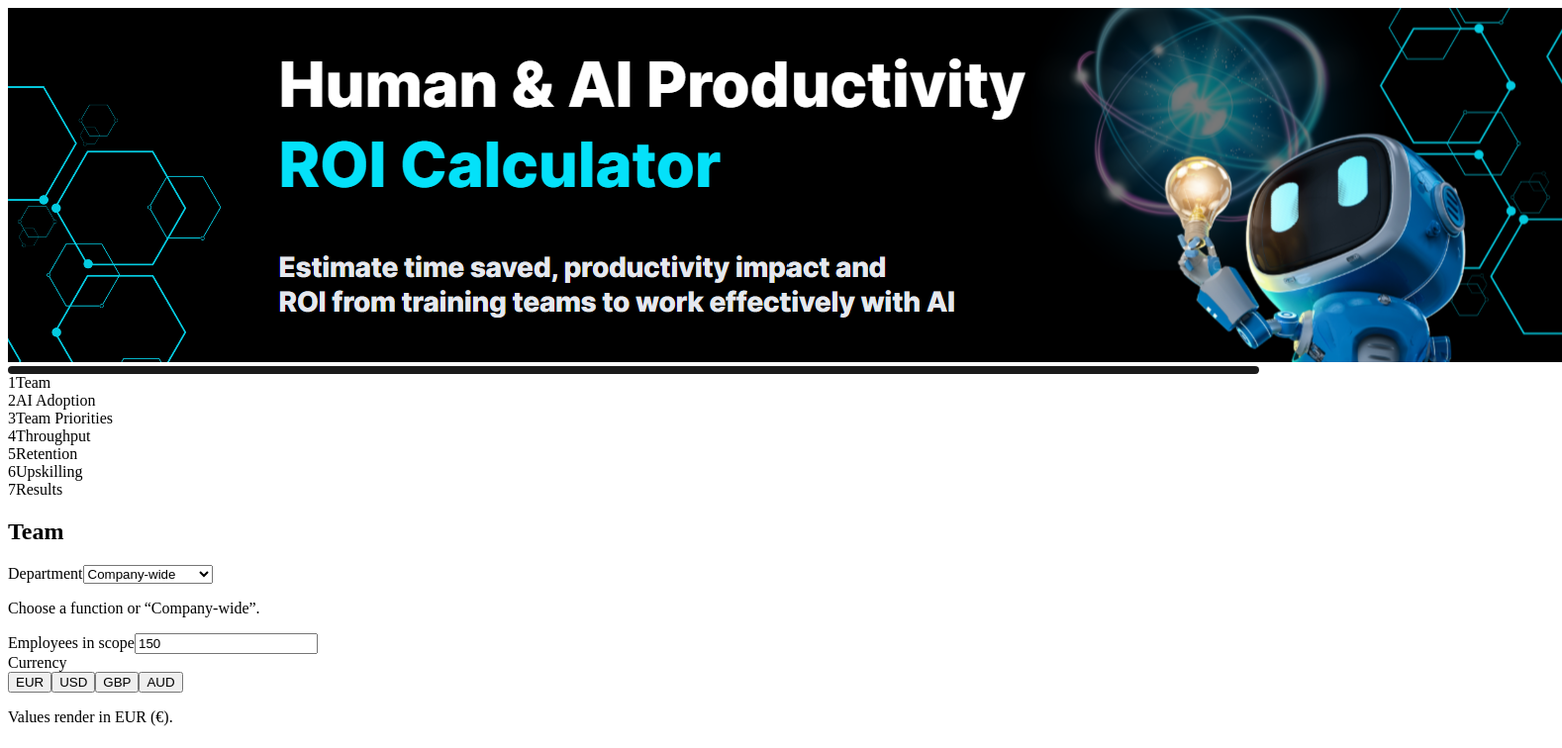
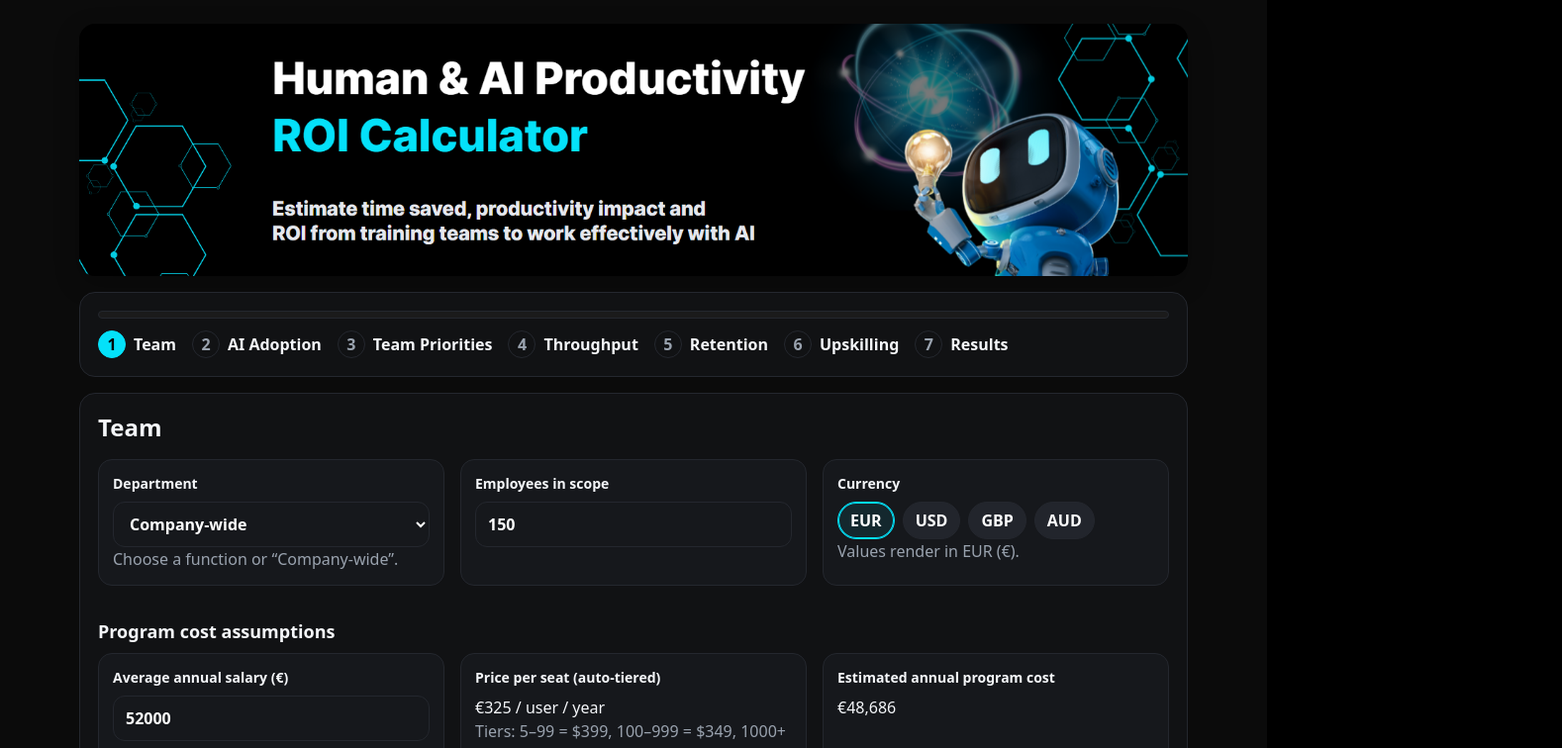
Before and after one commit to powerstephen/Managers-AI-Training-ROI, a Next.js app: page / in a window 1280 px wide. Shown: the top 756 px of the page at 99% size, 1578 px wide, since content can reach past the window. Built offline with nearby package versions, Linux system fonts and the light colour scheme.

Commit message:
Update globals.css

```diff
--- a/app/globals.css
+++ b/app/globals.css
@@ -1,9 +1,250 @@
-/* Make the Agg (Low / Avg / High) boxes smaller and inline under inputs */
+@tailwind base;
+@tailwind components;
+@tailwind utilities;
+
+/* =========================
+   THEME TOKENS
+   ========================= */
+:root {
+  --bg-page: #0b0b0b;         /* page background (near-black) */
+  --bg-panel: #111214;        /* big panels */
+  --bg-card: #16181c;         /* inner cards/inputs */
+  --border: #24272e;          /* standard border */
+  --border-strong: #2f333b;   /* strong border */
+  --text: #f5f7fa;            /* main text */
+  --text-dim: #9aa3af;        /* secondary text */
+  --azure: #04e1f9;           /* vivid azure accent */
+}
+
+/* Basic reset */
+html, body, #__next {
+  height: 100%;
+}
+body {
+  background: var(--bg-page);
+  color: var(--text);
+  @apply antialiased;
+}
+
+a { color: inherit; text-decoration: none; }
+
+/* =========================
+   LAYOUT CONTAINERS
+   ========================= */
+.panel {
+  background: var(--bg-panel);
+  border: 1px solid var(--border);
+  border-radius: 16px;
+  padding: 18px;
+}
+
+.card {
+  background: var(--bg-card);
+  border: 1px solid var(--border);
+  border-radius: 14px;
+  padding: 14px;
+}
+
+.shadow-soft {
+  box-shadow: 0 8px 24px rgba(0,0,0,0.25);
+}
+
+.hero-img {
+  width: 100%;
+  height: auto;
+  display: block;
+  border-radius: 16px;
+  object-fit: cover;          /* keep proportions */
+}
+
+/* =========================
+   TYPOGRAPHY
+   ========================= */
+.title {
+  @apply text-2xl font-extrabold mb-4;
+}
+
+.lbl {
+  @apply block text-sm font-semibold mb-2;
+  color: var(--text);
+}
+
+.hint, .muted {
+  color: var(--text-dim);
+}
+
+/* =========================
+   INPUTS & CONTROLS
+   ========================= */
+.inp {
+  width: 100%;
+  background: var(--bg-card);
+  color: #fff;
+  font-weight: 700;
+  border: 1px solid var(--border);
+  border-radius: 12px;
+  padding: 10px 12px;
+  outline: none;
+}
+.inp:focus {
+  border-color: var(--azure);
+  box-shadow: 0 0 0 3px rgba(4,225,249,0.15);
+}
+
+select.inp {
+  background-image: none;
+}
+
+/* currency pills */
+.pill {
+  background: #22252c;
+  color: #fff;
+  border: 1px solid var(--border);
+  border-radius: 999px;
+  padding: 6px 12px;
+  font-weight: 700;
+}
+.pill--active {
+  border-color: var(--azure);
+  box-shadow: inset 0 0 0 1px var(--azure);
+  background: rgba(4,225,249,0.08);
+}
+
+/* buttons */
+.btn {
+  background: var(--azure);
+  color: #000;
+  font-weight: 800;
+  border-radius: 999px;
+  padding: 10px 16px;
+  border: none;
+  transition: transform 0.06s ease;
+}
+.btn:active { transform: translateY(1px); }
+
+.btn-ghost {
+  background: transparent;
+  color: var(--text);
+  border: 1px solid var(--border);
+  border-radius: 999px;
+  padding: 10px 16px;
+  transition: border-color 0.2s ease;
+}
+.btn-ghost:hover {
+  border-color: var(--azure);
+}
+
+/* range (slim) */
+.range-slim {
+  -webkit-appearance: none;
+  appearance: none;
+  width: 100%;
+  height: 8px;
+  border-radius: 999px;
+  background: #1b1b1b;
+  outline: none;
+  border: 1px solid var(--border);
+}
+.range-slim::-webkit-slider-thumb {
+  -webkit-appearance: none;
+  appearance: none;
+  width: 18px; height: 18px;
+  border-radius: 50%;
+  background: var(--azure);
+  border: 2px solid #0b0b0b;
+  cursor: pointer;
+  box-shadow: 0 0 0 2px rgba(4,225,249,0.2);
+}
+.range-slim::-moz-range-thumb {
+  width: 18px; height: 18px;
+  border-radius: 50%;
+  background: var(--azure);
+  border: 2px solid #0b0b0b;
+  cursor: pointer;
+}
+
+/* progress (full width) */
+.progress-rail {
+  width: 100%;
+  height: 8px;
+  background: #1b1b1b;
+  border-radius: 999px;
+  position: relative;
+  overflow: hidden;
+  border: 1px solid var(--border);
+}
+.progress-fill {
+  position: absolute;
+  left: 0; top: 0; bottom: 0;
+  width: 0%;
+  background: var(--azure);
+  transition: width 0.3s ease;
+}
+
+/* step chips */
+.step-chip {
+  width: 28px; height: 28px;
+  display: inline-flex; align-items: center; justify-content: center;
+  border-radius: 50%;
+  font-weight: 800;
+  border: 1px solid var(--border);
+}
+.step-chip--off {
+  background: transparent;
+  color: var(--text-dim);
+}
+.step-chip--on {
+  background: var(--azure);
+  color: #000;
+  border-color: var(--azure);
+}
+.step-label {
+  font-weight: 800;
+  color: var(--text);
+}
+
+/* priority tiles */
+.priority {
+  background: var(--bg-card);
+  border: 1px solid var(--border);
+  border-radius: 12px;
+  padding: 12px;
+  transition: 0.2s ease;
+}
+.priority--active {
+  border-color: var(--azure);
+  box-shadow: inset 0 0 0 1px var(--azure);
+  background: rgba(4,225,249,0.06);
+}
+
+/* KPI boxes on results */
+.kpi {
+  background: var(--bg-card);
+  border: 1px solid var(--border);
+  border-radius: 14px;
+  padding: 14px;
+}
+.kpi__label {
+  color: var(--text-dim);
+  font-size: 12px;
+  font-weight: 700;
+  margin-bottom: 6px;
+}
+.kpi__value {
+  font-size: 22px;
+  font-weight: 900;
+}
+
+/* =========================
+   AGG CHOOSER (Low/Avg/High)
+   ========================= */
+/* Small, inline boxes below input rows */
 .agg-row {
   display: flex;
   gap: 8px;
   margin-top: 8px;
   justify-content: flex-start;
+  flex-wrap: wrap;
 }
 .agg-box {
   background: var(--bg-card);
@@ -11,13 +252,13 @@
   border-radius: 10px;
   padding: 6px 10px;
   text-align: center;
-  min-width: 90px;
+  min-width: 92px;
   cursor: pointer;
   transition: 0.2s ease;
 }
 .agg-box--on {
   border-color: var(--azure);
-  background: rgba(4, 225, 249, 0.08);
+  background: rgba(4,225,249,0.08);
   box-shadow: inset 0 0 0 1px var(--azure);
 }
 .agg-title {
@@ -32,19 +273,27 @@
   margin-top: 1px;
 }
 
-/* Make the progress bar go the full width of the card */
-.progress-rail {
-  width: 100%;
-  height: 8px;
-  background: #1b1b1b;
-  border-radius: 999px;
-  position: relative;
-  overflow: hidden;
-  border: 1px solid var(--border);
+/* =========================
+   TABLE (Results list)
+   ========================= */
+.table-header {
+  color: var(--text-dim);
+  background: #101317;
 }
-.progress-fill {
-  position: absolute;
-  inset: 0 auto 0 0;
-  background: var(--azure);
-  transition: width 0.3s ease;
+.table-row {
+  border-top: 1px solid var(--border);
 }
+.table-total {
+  background: #0f1216;
+  border-top: 1px solid var(--border-strong);
+  font-weight: 800;
+}
+
+/* =========================
+   UTILITIES
+   ========================= */
+hr.sep {
+  border: none;
+  border-top: 1px solid var(--border);
+  margin: 14px 0;
+}
```
